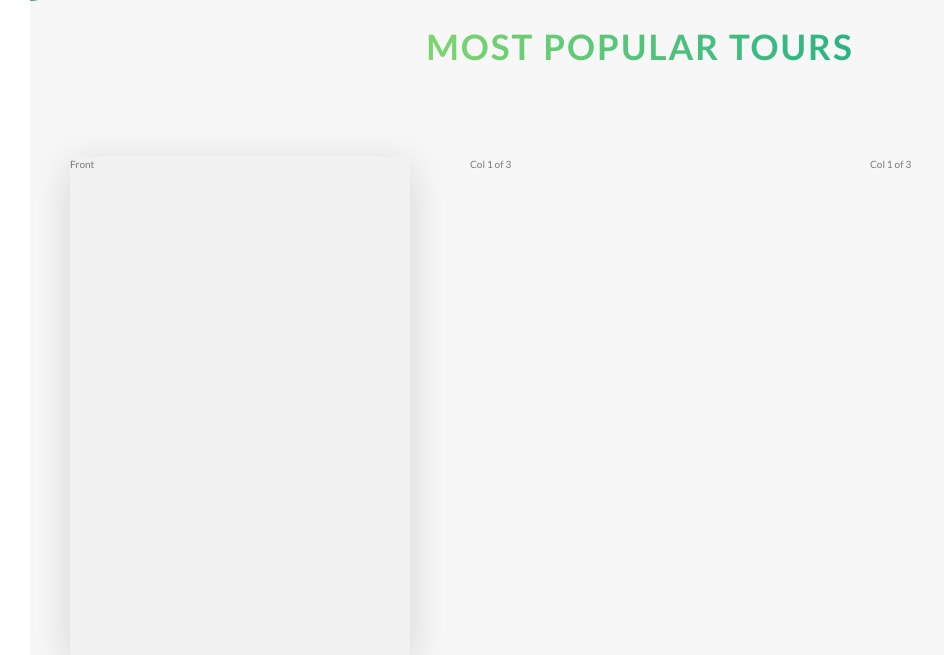
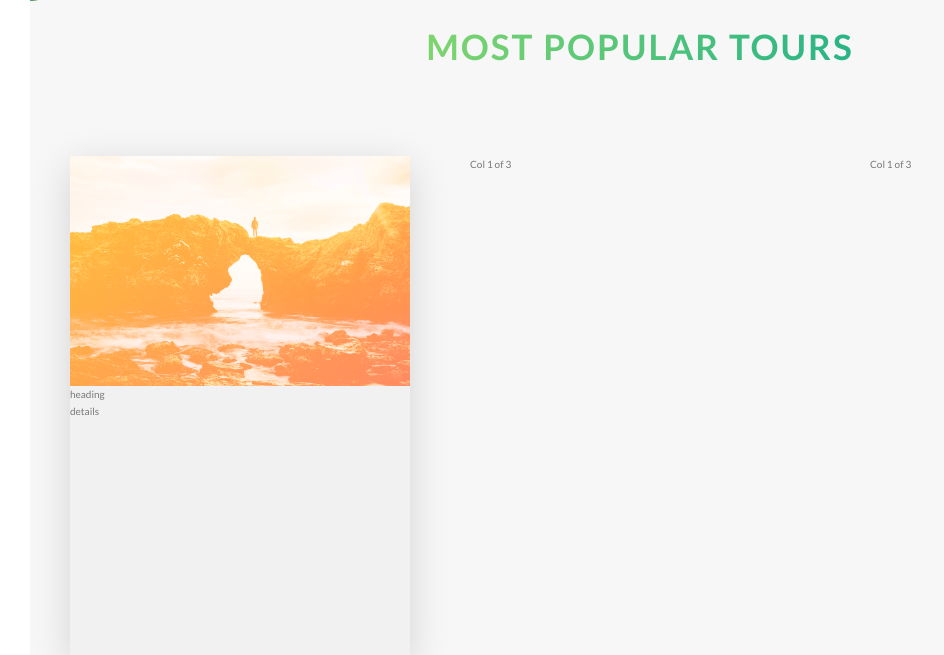
Before and after one commit to peteyb/advanced-css-course, a PHP site: page / in a window 1280 px wide. Shown: the part 2213-2868 px from the top of the page, without its empty margins (0-944 px from the left). Run offline with PHP 8.4, Linux system fonts and the light colour scheme.

Commit message:
background blend

```diff
--- a/Natours/starter/css/style.css
+++ b/Natours/starter/css/style.css
@@ -185,9 +185,19 @@ body {
       .card__side--back-1 {
         background-image: linear-gradient(to right bottom, #ffb900, #ff7738); }
   .card:hover .card__side--front {
-    transform: rotateY(180deg); }
+    transform: rotateY(-180deg); }
   .card:hover .card__side--back {
     transform: rotateY(0); }
+  .card__picture {
+    background-size: cover;
+    height: 23rem;
+    background-blend-mode: screen; }
+    .card__picture--1 {
+      background-image: linear-gradient(to right bottom, #ffb900, #ff7738), url(../img/nat-5.jpg); }
+    .card__picture--2 {
+      background-image: url(../img/nat-6.jpg); }
+    .card__picture--3 {
+      background-image: url(../img/nat-7.jpg); }
 
 .composition {
   position: relative; }
--- a/Natours/starter/index.html
+++ b/Natours/starter/index.html
@@ -126,7 +126,15 @@
                 <div class="col-1-of-3">
                     <div class="card">
                         <div class="card__side card__side--front">
-                            Front
+                            <div class="card__picture card__picture--1">
+                                &nbsp;
+                            </div>
+                            <div class="card__heading">
+                                heading
+                            </div>
+                            <div class="card__details">
+                                details
+                            </div>
                         </div>
                         <div class="card__side card__side--back card__side--back-1">
                             Back
--- a/Natours/starter/sass/components/_card.scss
+++ b/Natours/starter/sass/components/_card.scss
@@ -1,4 +1,5 @@
 .card {
+    // functionality
     perspective: 150rem;
     -moz-perspective: 150rem;
     position: relative;
@@ -29,10 +30,32 @@
     }
 
     &:hover &__side--front {
-        transform: rotateY(180deg);
+        transform: rotateY(-180deg);
     }
 
     &:hover &__side--back {
         transform: rotateY(0);
     }
+
+    // front side styling
+    &__picture {
+        background-size: cover;
+        height: 23rem;
+        background-blend-mode: screen;
+
+        &--1 {
+            background-image:
+                linear-gradient(to right bottom, $color-secondary-light, $color-secondary-dark),
+                url(../img/nat-5.jpg);
+        }
+
+        &--2 {
+            background-image: url(../img/nat-6.jpg);
+        }
+
+        &--3 {
+            background-image: url(../img/nat-7.jpg);
+        }
+
+    }
 }
```
